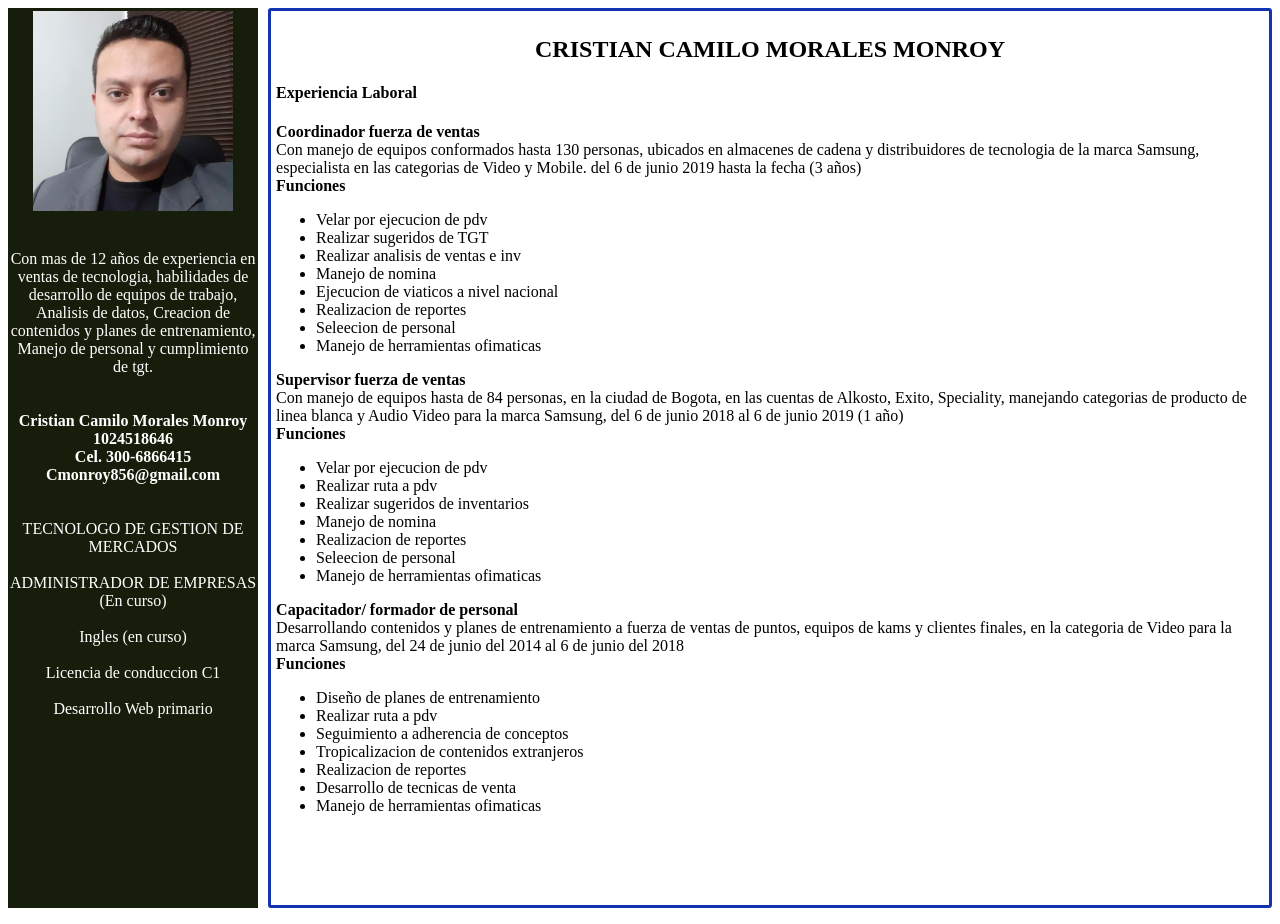
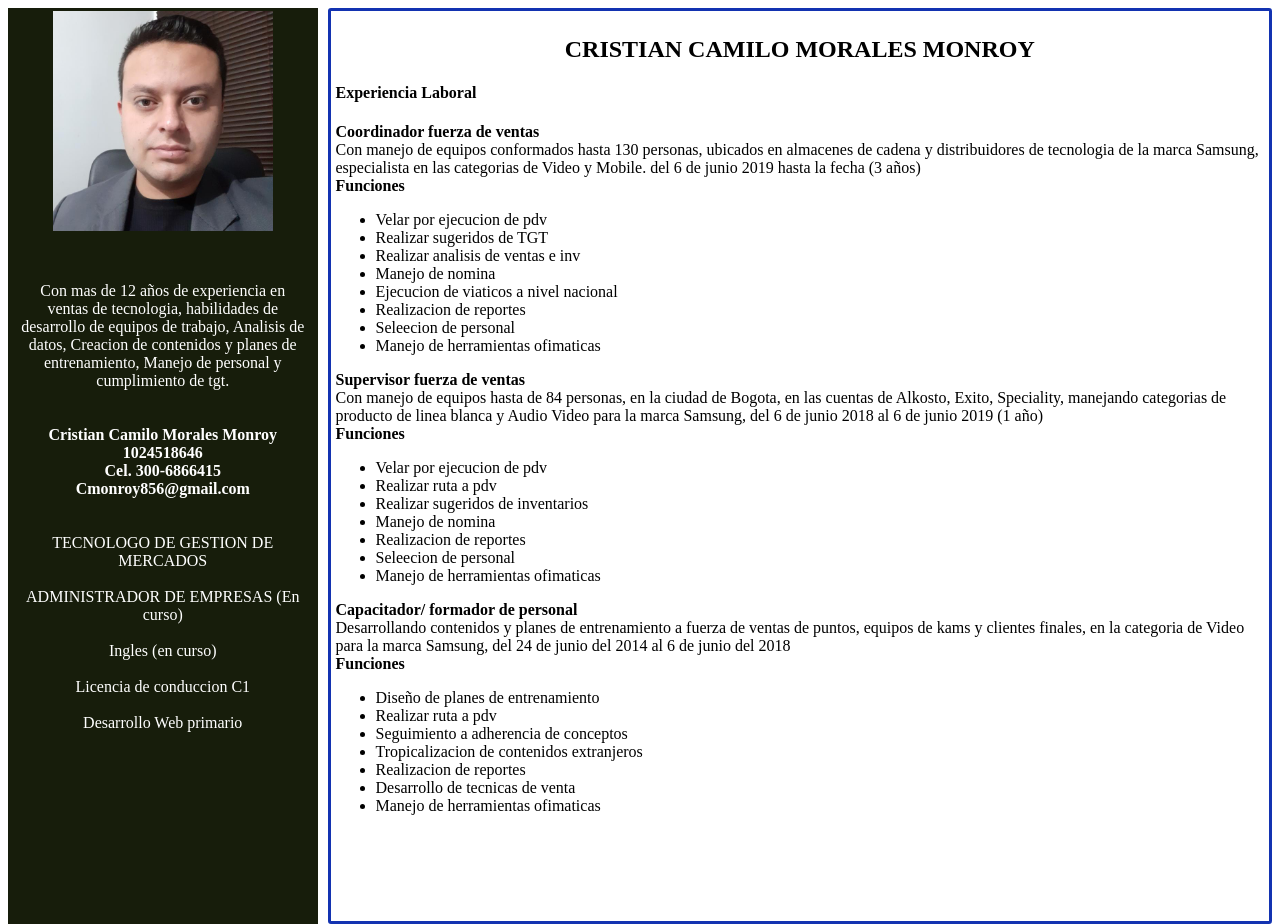
Before and after one commit to cmorales41/curriculum, a plain HTML site: page index.html in a window 1280 px wide. Shown: the top 924 px of the page. Drawn offline with Linux system fonts and the light colour scheme.

Commit message:
Add files via upload

```diff
--- a/estilo.css
+++ b/estilo.css
@@ -15,8 +15,8 @@ body {
 
 .item1{
 
-	width: 20%;
-	height: 900px;
+	width: 25%;
+	height: 916px;
 	background-color: var(--negro);
 
 }
@@ -34,6 +34,7 @@ h2{
 .sub1{
 	height: 200px;
 	margin: 3px;
+	padding: 10px;
 	background-image: url(img/a.jpg);
 	background-size: contain;
 	background-repeat: no-repeat;
@@ -43,18 +44,18 @@ h2{
 
 
 .sub2{
-	height: 800px;
+	height: 900px;
 	color: white;
 	text-align: center;
+	padding: 12px;
 }
 
 
 .item2{
 
 	margin-left: 10px;
-	width: 79%;
-	height: 9
-	00px;
+	width: 75%;
+	height: 900px;
 	border-style: solid;
 	border-radius: 3px;
 	border-color: var(--azul);
```
